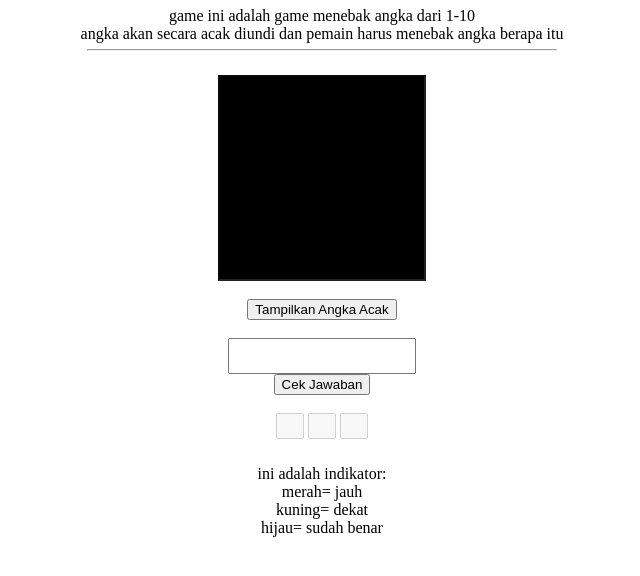
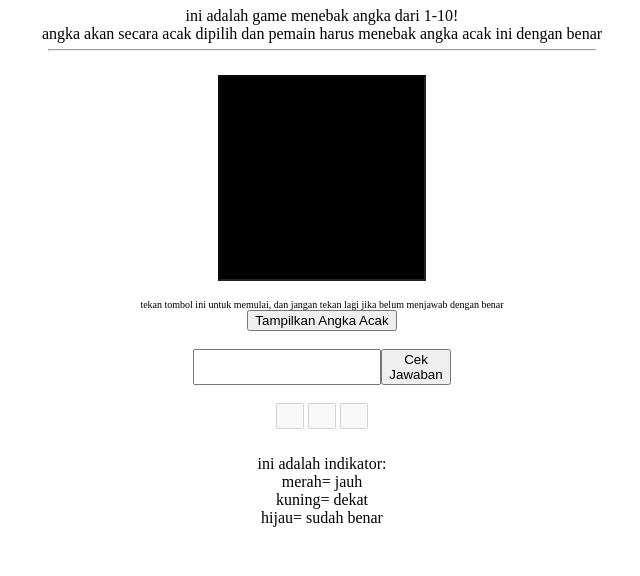
Before and after one commit to mel-cell/game-1, a plain HTML site: page index.html in a window 1280 px wide. Shown: the part 120-696 px from the top of the page, without its empty margins (318-958 px from the left). Drawn offline with Linux system fonts and the light colour scheme.

Commit message:
perubahan game #1 ke-3

```diff
--- a/CSS/style.css
+++ b/CSS/style.css
@@ -30,3 +30,10 @@ h1{
 hr{
    margin: 6px;
 }
+.jawaban{
+   display: flex;
+   justify-content: center;
+}
+.jawaban >button{
+   width: 70px;
+}
--- a/index.html
+++ b/index.html
@@ -9,23 +9,22 @@
 </head>
 <body>
     <div class="kotak">
-       <label>
     <div class="sis">
         <h1>welcome</h1>
-        <p>game ini adalah game menebak angka dari 1-10</p>
-        <p>angka akan secara acak diundi dan pemain harus menebak angka berapa itu</p>
+        <p>ini adalah game menebak angka dari 1-10!</p>
+        <p>angka akan secara acak dipilih dan pemain harus menebak angka acak ini dengan benar</p>
         <hr>
         <br>
         <div class="angka">
             <input type="number" name="" id="angka" disabled>
             <br>
             <br>
+            <p style="font-size: 10px;">tekan tombol ini untuk memulai, dan jangan tekan lagi jika belum menjawab dengan benar</p>
             <button onclick="tampilkanAngkaAcak()">Tampilkan Angka Acak</button>
         </div>
 <br>
         <div class="jawaban">
-            <input type="number" name="" id="jawaban" style="height: 30px; width: 180px; size: 20px">
-            <br>
+            <input type="number" id="jawaban" min="0" style="height: 30px; width: 180px; size: 20px">
             <button onclick="cekJawaban()">Cek Jawaban</button>
         </div>
 <br>
@@ -40,7 +39,7 @@
             <p>hijau= sudah benar</p>
         </div>
     </div>
-</label>
 </div>
+<!--creator by melmel smk6 malang (15/09/24)-->
 </body>
 </html>
```
